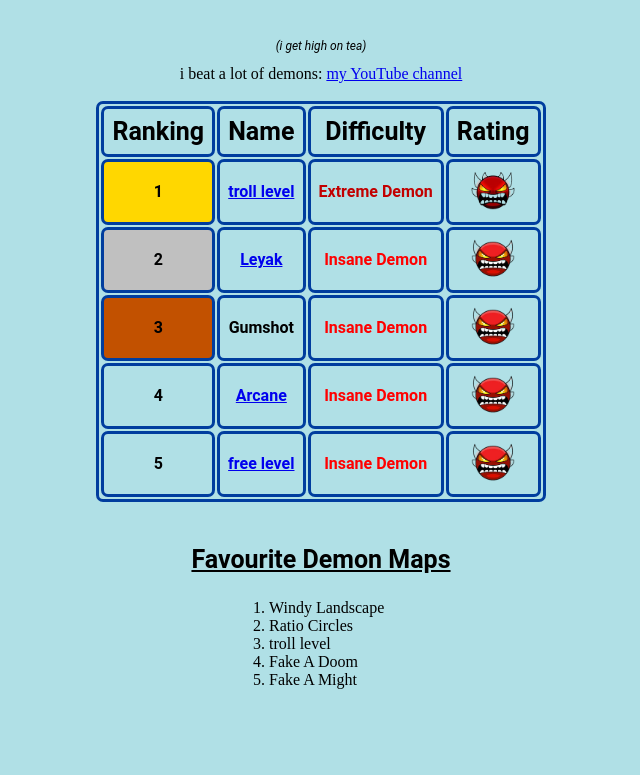
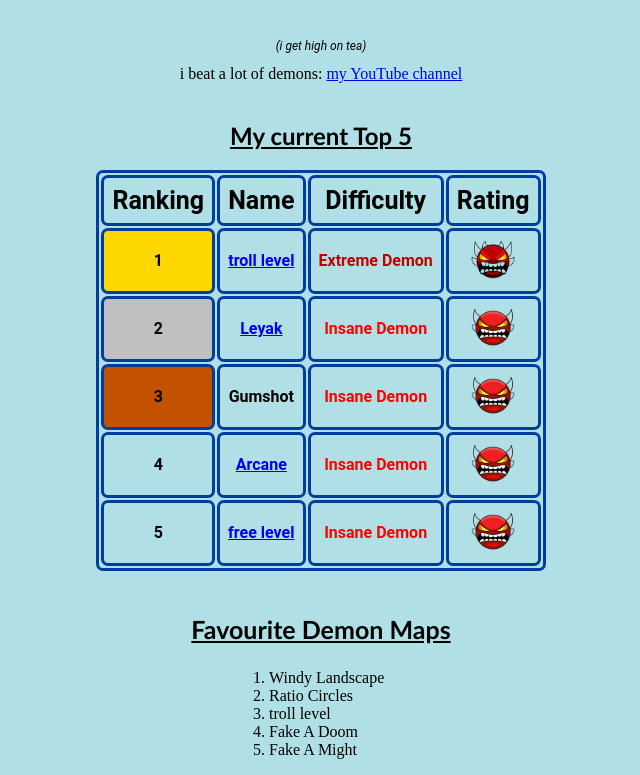
Before and after one commit to real-nitrobenzene/about_me, a plain HTML site: page index.html in a window 1280 px wide. Shown: the part 108-883 px from the top of the page, without its empty margins (319-959 px from the left). Before the commit the page ends 813 px from the top, so only its background shows below. Drawn offline with Linux system fonts and the light colour scheme.

Commit message:
Add files via upload

```diff
--- a/index.html
+++ b/index.html
@@ -1,7 +1,7 @@
 <!DOCTYPE HTML>
-<html
+<html>
 <head>
-	<title>About Me</title>
+	<title> About Me </title>
 	<style>
 		table, th, td {
   		border: 3px solid black;
@@ -35,6 +35,7 @@
 	<a href="https://www.youtube.com/@real_nitrobenzene"> my YouTube channel </a>
 	<br>
 	<br>
+	<h2 style= "font-family: Calibri;"><b><u> My current Top 5 </u></b></h2>
 	<table>
   		<tr>
     			<th style= "font-size: 25px"> Ranking </th>
@@ -74,7 +75,7 @@
   		</tr>
 	</table>
 	<br>
-	<h3 style="font-family: Roboto;font-size:25px"><u> Favourite Demon Maps </u></h3>
+	<h3 style="font-family: Calibri;font-size:25px"><u> Favourite Demon Maps </u></h3>
 	<ol>
 		<li> Windy Landscape </li>
 		<li> Ratio Circles </li>
```
